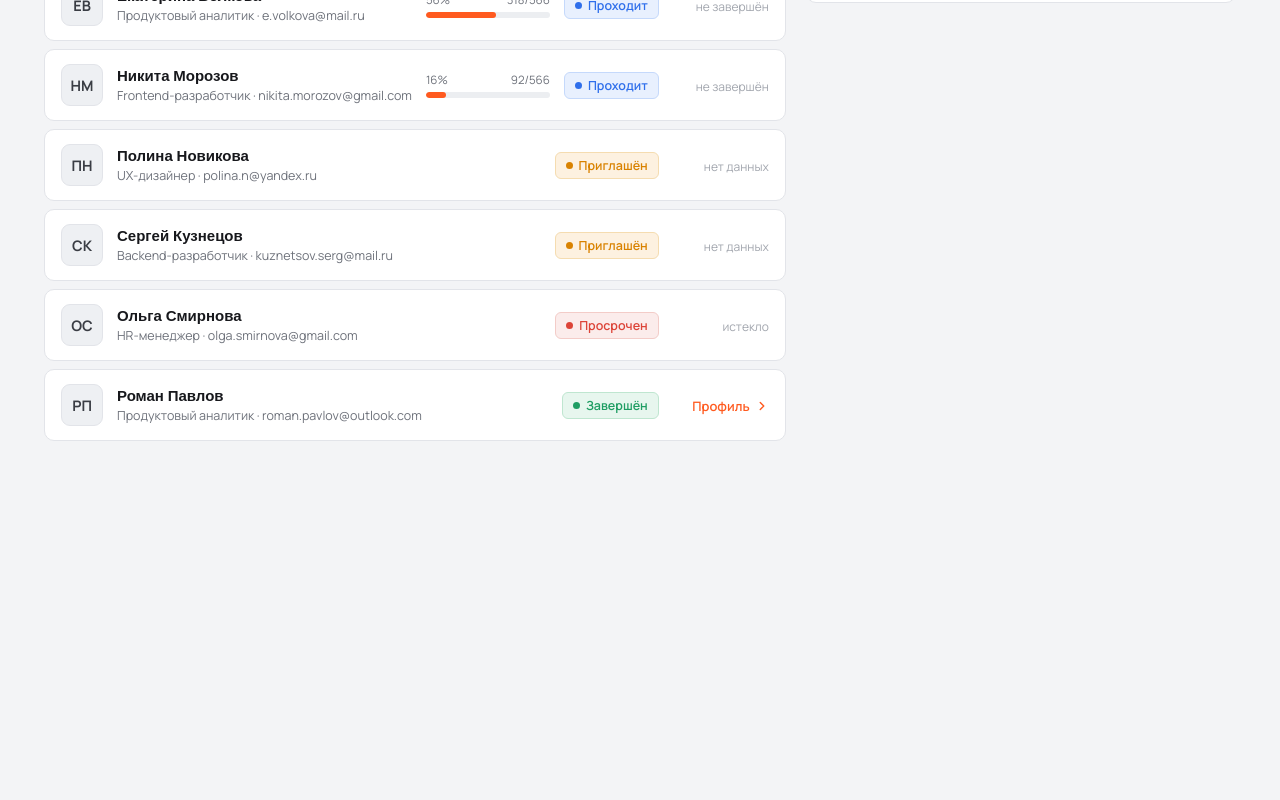
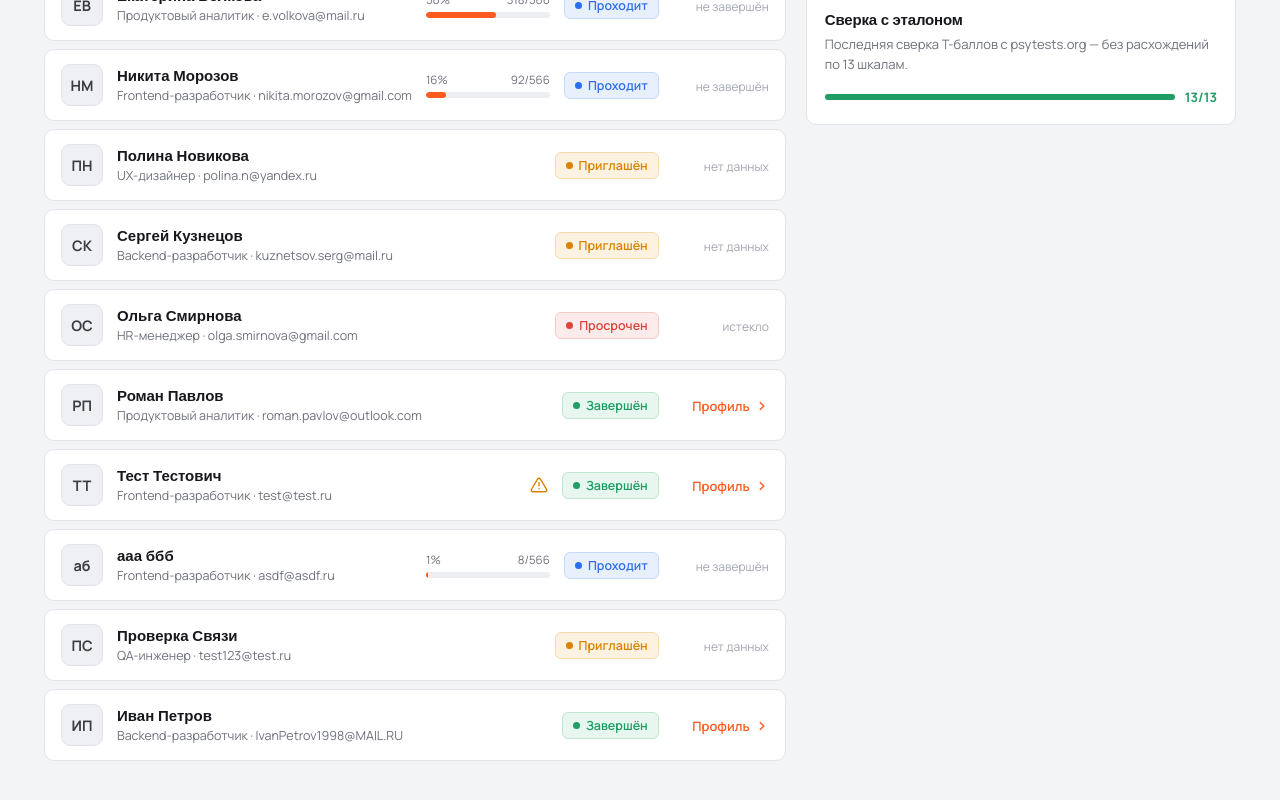
Before and after one commit to xenorale/project_FITTIN_psychological_testing, a React (Vite) app: page /dashboard in a window 1280 px wide. Shown: the part 716-1516 px from the top of the page. Before the commit the page ends 1217 px from the top, so only its background shows below. Built offline with nearby package versions, Linux system fonts and the light colour scheme; sample sign-in values are in the browser's storage.

Commit message:
разбавил тестовыми записями в базе

```diff
--- a/src/mock.ts
+++ b/src/mock.ts
@@ -207,13 +207,79 @@ export const candidates: Candidate[] = [
     answersTotal: 566,
     profile: { L: 46, F: 49, K: 55, '1': 51, '2': 44, '3': 53, '4': 57, '5': 50, '6': 52, '7': 48, '8': 47, '9': 62, '0': 46 },
     raw: { L: 4, F: 6, K: 17, '1': 13, '2': 16, '3': 21, '4': 23, '5': 27, '6': 10, '7': 22, '8': 22, '9': 22, '0': 25 }
+  },
+  {
+    id: 'c-1051',
+    name: 'Тест Тестович',
+    email: 'test@test.ru',
+    position: 'Frontend-разработчик',
+    status: 'completed',
+    gender: 'm',
+    invitedAt: '2026-07-01',
+    completedAt: '2026-07-01',
+    durationMin: 3,
+    validity: 'doubtful',
+    answersDone: 566,
+    answersTotal: 566,
+    profile: { L: 52, F: 98, K: 43, '1': 84, '2': 89, '3': 78, '4': 86, '5': 61, '6': 91, '7': 88, '8': 94, '9': 76, '0': 72 },
+    raw: { L: 6, F: 26, K: 11, '1': 24, '2': 33, '3': 31, '4': 32, '5': 30, '6': 18, '7': 38, '8': 41, '9': 26, '0': 40 }
+  },
+  {
+    id: 'c-1052',
+    name: 'ааа ббб',
+    email: 'asdf@asdf.ru',
+    position: 'Frontend-разработчик',
+    status: 'in_progress',
+    gender: 'm',
+    invitedAt: '2026-07-05',
+    completedAt: null,
+    durationMin: null,
+    validity: null,
+    answersDone: 8,
+    answersTotal: 566,
+    profile: null,
+    raw: null
+  },
+  {
+    id: 'c-1053',
+    name: 'Проверка Связи',
+    email: 'test123@test.ru',
+    position: 'QA-инженер',
+    status: 'invited',
+    gender: 'f',
+    invitedAt: '2026-07-05',
+    completedAt: null,
+    durationMin: null,
+    validity: null,
+    answersDone: 0,
+    answersTotal: 566,
+    profile: null,
+    raw: null
+  },
+  {
+    id: 'c-1054',
+    name: 'Иван Петров',
+    email: 'IvanPetrov1998@MAIL.RU',
+    position: 'Backend-разработчик',
+    status: 'completed',
+    gender: 'm',
+    invitedAt: '2026-06-28',
+    completedAt: '2026-06-29',
+    durationMin: 51,
+    validity: 'valid',
+    answersDone: 566,
+    answersTotal: 566,
+    profile: { L: 49, F: 53, K: 50, '1': 55, '2': 52, '3': 57, '4': 61, '5': 47, '6': 58, '7': 56, '8': 54, '9': 66, '0': 49 },
+    raw: { L: 4, F: 8, K: 15, '1': 15, '2': 20, '3': 22, '4': 24, '5': 26, '6': 12, '7': 25, '8': 25, '9': 23, '0': 26 }
   }
 ]
 
 export const invites = [
   { id: 'inv-91', candidate: 'Полина Новикова', position: 'UX-дизайнер', token: 'a7f3c9d1e2', createdAt: '2026-07-04', used: false },
   { id: 'inv-92', candidate: 'Сергей Кузнецов', position: 'Backend-разработчик', token: 'b2e8f4a0c6', createdAt: '2026-07-05', used: false },
-  { id: 'inv-90', candidate: 'Екатерина Волкова', position: 'Продуктовый аналитик', token: '4c1d7b9e33', createdAt: '2026-07-03', used: true }
+  { id: 'inv-90', candidate: 'Екатерина Волкова', position: 'Продуктовый аналитик', token: '4c1d7b9e33', createdAt: '2026-07-03', used: true },
+  { id: 'inv-93', candidate: 'Проверка Связи', position: 'QA-инженер', token: 'test0000zz', createdAt: '2026-07-05', used: false },
+  { id: 'inv-94', candidate: 'ааа ббб', position: 'Frontend-разработчик', token: 'qwerty1234', createdAt: '2026-07-05', used: true }
 ]
 
 export const positionsList = [
```
